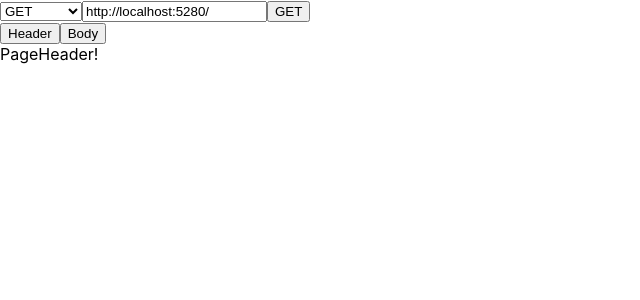
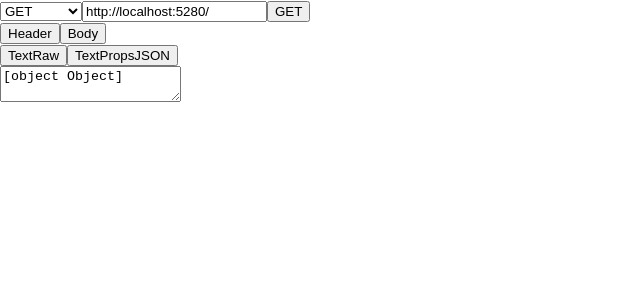
Before and after one commit to Aceba1/UnitTests-Tauri-App, a React (Create React App) app: page / in a window 1280 px wide. Shown: the top 300 px of the page, without its empty margins (0-640 px from the left). Built offline with nearby package versions, Linux system fonts and the light colour scheme.

Commit message:
Use contexts to provide page information

```diff
--- a/src/components/PageBody.js
+++ b/src/components/PageBody.js
@@ -1,17 +1,24 @@
-import React from 'react'
-import PropTypes from 'prop-types'
+import React, { useContext } from 'react'
 
-function Body(props) {
-  //TODO: Populate!
+import { ContentContext } from '../contexts/ContentContext'
+import TextContextProvider from '../contexts/TextContext'
+import Pager from './Pager'
+import TextRaw from './TextPageRaw'
+import TextPropsJSON from './TextPagePropsJSON'
+
+function Body() {
+  const {body, setBody} = useContext(ContentContext)
   return (
-    <div>
-      PageBody!
-    </div>
+    <TextContextProvider
+      text={body}
+      setText={setBody}
+    >
+      <Pager
+        className="Pager2 BodyPager"
+        pages={[TextRaw, TextPropsJSON]}
+      />
+    </TextContextProvider>
   )
 }
 
-Body.propTypes = {
-
-}
-
 export default Body
--- a/src/components/PageHeader.js
+++ b/src/components/PageHeader.js
@@ -1,17 +1,24 @@
-import React from 'react'
-import PropTypes from 'prop-types'
+import React, { useContext } from 'react'
 
-function Header(props) {
-  //TODO: Populate!
+import { ContentContext } from '../contexts/ContentContext'
+import TextContextProvider from '../contexts/TextContext'
+import Pager from './Pager'
+import TextRaw from './TextPageRaw'
+import TextPropsJSON from './TextPagePropsJSON'
+
+function Header() {
+  const {header, setHeader} = useContext(ContentContext)
   return (
-    <div>
-      PageHeader!
-    </div>
+    <TextContextProvider
+      text={header}
+      setText={setHeader}
+    >
+      <Pager
+        className="Pager2 HeadPager"
+        pages={[TextRaw, TextPropsJSON]}
+      />
+    </TextContextProvider>
   )
 }
 
-Header.propTypes = {
-
-}
-
 export default Header
--- a/src/components/Pager.js
+++ b/src/components/Pager.js
@@ -18,9 +18,7 @@ import Tabber from './Tabber'
           items={props.pages}
           className={props.className} />
         <div className={"Page " + props.className} >
-          <Page
-            //TODO: Figure out what exactly to pass to Page
-          />
+          <Page/>
         </div>
       </div>
     )
--- a/src/components/RequestForm.js
+++ b/src/components/RequestForm.js
@@ -3,14 +3,18 @@
 // - paging for header and body
 //   - inner paging for different types, classNamed differently
 
-import React from 'react'
+import React, { useContext } from 'react'
 import BarURL from './BarURL'
 import Pager from './Pager'
 
 import Body from './PageBody'
 import Header from './PageHeader'
+import ContentContextProvider from '../contexts/ContentContext'
+import { RequestContext } from '../contexts/RequestContext'
 
 export default function RequestForm() {
+  const {body, setBody, head, setHead} = useContext(RequestContext)
+
   return (
     <div className="RequestForm">
       {/*
@@ -18,7 +22,17 @@ export default function RequestForm() {
         //TODO: Could parameterize Pager.pages to match chosen request type
        */}
       <BarURL />
-      <Pager pages={[ Header, Body ]} />
+      <ContentContextProvider
+        header={head}
+        body={body}
+        setHeader={setHead}
+        setBody={setBody}
+      >
+        <Pager
+          className="RequestPager"
+          pages={[ Header, Body ]}
+        />
+      </ContentContextProvider>
     </div>
   )
 }
--- a/src/components/PagePropsJSON.js
+++ b/src/components/TextPagePropsJSON.js
@@ -10,9 +10,10 @@
 // On-Store property:
 // - If valid, convert object to JSON text and return
 
-import React from 'react'
-import PropTypes from 'prop-types'
+import React, { useContext } from 'react'
+
 import Input from './Input'
+import { TextContext } from '../contexts/TextContext';
 
 function PairType(props) {
   return (
@@ -23,7 +24,8 @@ function PairType(props) {
   )
 }
 
-function PagePropsJSON(props) {
+function TextPropsJSON() {
+  const {text, setText} = useContext(TextContext);
 
   //TODO: Populate!
 
@@ -34,9 +36,4 @@ function PagePropsJSON(props) {
   )
 }
 
-PagePropsJSON.propTypes = {
-  value: PropTypes.string.isRequired,
-  setValue: PropTypes.func({"newValue": PropTypes.any})
-}
-
-export default PagePropsJSON
+export default TextPropsJSON
--- /dev/null
+++ b/src/components/TextPageRaw.js
@@ -0,0 +1,25 @@
+// Just a simple text holder
+// On-load property:
+// - Set text element to hold passed text
+// On-Store property:
+// - Return current text in element
+
+import React, { useContext } from 'react'
+import { TextContext } from '../contexts/TextContext';
+
+import TextArea from './TextArea';
+
+function TextRaw() {
+
+  const {text, setText} = useContext(TextContext);
+
+  return (
+    <TextArea
+      value={text}
+      setValue={setText}
+      placeholder="{ }"
+    />
+  )
+}
+
+export default TextRaw
--- /dev/null
+++ b/src/contexts/ContentContext.js
@@ -0,0 +1,21 @@
+import React, { createContext } from 'react'
+import PropTypes from 'prop-types'
+
+export const ContentContext = createContext();
+
+function ContentContextProvider(props) {
+  return (
+    <ContentContext.Provider value={props}>
+      {props.children}
+    </ContentContext.Provider>
+  )
+}
+
+ContentContextProvider.propTypes = {
+  header: PropTypes.any,
+  setHeader: PropTypes.func,
+  body: PropTypes.any,
+  setBody: PropTypes.any
+}
+
+export default ContentContextProvider
--- /dev/null
+++ b/src/contexts/TextContext.js
@@ -0,0 +1,19 @@
+import React, { createContext } from 'react'
+import PropTypes from 'prop-types'
+
+export const TextContext = createContext();
+
+function TextContextProvider(props) {
+  return (
+    <TextContext.Provider value={{text: props.text, setText: props.setText}}>
+      {props.children}
+    </TextContext.Provider>
+  )
+}
+
+TextContextProvider.propTypes = {
+  text: PropTypes.oneOfType([PropTypes.string, PropTypes.object]).isRequired,
+  setText: PropTypes.func.isRequired
+}
+
+export default TextContextProvider
```
Also changed, not shown: src/components/PageRawText.js (deleted, +0 -26 lines), src/components/Response.js (+13 -0 lines).
